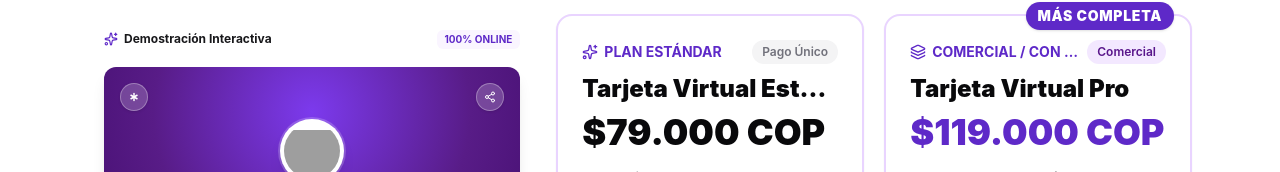
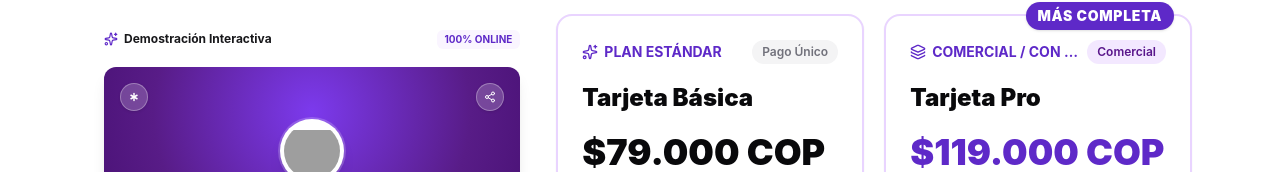
Before and after one commit to impulsanet1/AppOfi, a React (Vite) app: page / in a window 1280 px wide. Both pictures are taken after a click on the button "Tarjetas Virtuales". Shown: the part 258-430 px from the top of the page. Built offline with nearby package versions, Linux system fonts and the light colour scheme; no server answers; the database is empty; grey boxes are pictures that could not be loaded.

Commit message:
refactor: simplify plan titles and update terminology
- Rename "Tarjeta Virtual Estándar" to "Tarjeta Básica".
- Standardize plan titles logic in admin and card components.
- Update UI copy: "Likes" to "Me gusta" and improve QR feature description.

```diff
--- a/src/components/AdminPanel.tsx
+++ b/src/components/AdminPanel.tsx
@@ -139,7 +139,7 @@ export const AdminPanel: React.FC<AdminPanelProps> = ({
 
     // Plan 1: Básica
     cardPlan1Badge: settings.cardPlan1Badge || 'Plan Estándar',
-    cardPlan1Title: settings.cardPlan1Title || 'Tarjeta Virtual Estándar',
+    cardPlan1Title: (settings.cardPlan1Title && !/tarjeta (virtual|digital) (est[aá]ndar|b[aá]sica)/i.test(settings.cardPlan1Title.trim())) ? settings.cardPlan1Title : 'Tarjeta Básica',
     cardsBasicPrice: settings.cardsBasicPrice || '$79.000 COP',
     cardPlan1ButtonText: settings.cardPlan1ButtonText || 'Pedir Tarjeta',
     cardPlan1Features: (!settings.cardPlan1Features || settings.cardPlan1Features.some(f => /^(item|feat|nueva)/i.test(f.trim()))) ? [
@@ -229,7 +229,7 @@ export const AdminPanel: React.FC<AdminPanelProps> = ({
       packNegocioPrice: (settings.packNegocioPrice && settings.packNegocioPrice !== '$139.000 COP') ? settings.packNegocioPrice : '$80.000 COP',
 
       cardPlan1Badge: settings.cardPlan1Badge || 'Plan Estándar',
-      cardPlan1Title: settings.cardPlan1Title || 'Tarjeta Virtual Estándar',
+      cardPlan1Title: (settings.cardPlan1Title && !/tarjeta (virtual|digital) (est[aá]ndar|b[aá]sica)/i.test(settings.cardPlan1Title.trim())) ? settings.cardPlan1Title : 'Tarjeta Básica',
       cardsBasicPrice: settings.cardsBasicPrice || '$79.000 COP',
       cardPlan1ButtonText: settings.cardPlan1ButtonText || 'Pedir Tarjeta',
       cardPlan1Features: (!settings.cardPlan1Features || settings.cardPlan1Features.some(f => /^(item|feat|nueva)/i.test(f.trim()))) ? [
@@ -1612,7 +1612,7 @@ export const AdminPanel: React.FC<AdminPanelProps> = ({
                                 [
                                   { id: 'all', label: 'Todos' },
                                   { id: 'seguidores', label: 'Seguidores' },
-                                  { id: 'likes', label: 'Likes' },
+                                  { id: 'likes', label: 'Me gusta' },
                                   { id: 'vistas', label: 'Vistas' },
                                 ] as const
                               ).map((tf) => {
@@ -1671,7 +1671,7 @@ export const AdminPanel: React.FC<AdminPanelProps> = ({
                                   className="px-2 py-0.5 rounded text-[10px] font-bold bg-zinc-100 text-zinc-800 border border-zinc-200 uppercase cursor-pointer"
                                 >
                                   <option value="seguidores">Seguidores</option>
-                                  <option value="likes">Likes</option>
+                                  <option value="likes">Me gusta</option>
                                   <option value="vistas">Vistas</option>
                                 </select>
                                 <span className="text-[10px] font-bold px-2 py-0.5 rounded bg-purple-100 text-[#5e29c8] border border-purple-200">
@@ -2222,7 +2222,7 @@ export const AdminPanel: React.FC<AdminPanelProps> = ({
                     className="w-full px-2.5 py-1.5 rounded-lg border border-zinc-300 text-xs bg-white"
                   >
                     <option value="seguidores">Seguidores</option>
-                    <option value="likes">Likes</option>
+                    <option value="likes">Me gusta</option>
                     <option value="vistas">Vistas</option>
                   </select>
                 </div>
--- a/src/components/CardsPage.tsx
+++ b/src/components/CardsPage.tsx
@@ -97,6 +97,14 @@ export const CardsPage: React.FC<CardsPageProps> = ({ settings, onNavigate }) =>
 
   const plan1Features = cleanPlanFeatures(settings.cardPlan1Features, defaultPlan1Features);
   const plan2Features = cleanPlanFeatures(settings.cardPlan2Features, defaultPlan2Features);
+
+  const plan1Title = (!settings.cardPlan1Title || /tarjeta (digital|virtual) b[aá]sica/i.test(settings.cardPlan1Title.trim()))
+    ? 'Tarjeta Básica'
+    : settings.cardPlan1Title;
+
+  const plan2Title = (!settings.cardPlan2Title || /tarjeta virtual pro/i.test(settings.cardPlan2Title.trim()))
+    ? 'Tarjeta Pro'
+    : settings.cardPlan2Title;
 
   return (
     <div className="bg-white min-h-[70vh]">
@@ -388,12 +396,12 @@ export const CardsPage: React.FC<CardsPageProps> = ({ settings, onNavigate }) =>
                   </span>
                 </div>
 
-                <div className="mb-1.5 flex items-center">
+                <div className="mb-2 min-h-[3rem] flex items-center">
                   <h3
-                    className="text-xl sm:text-2xl font-black text-zinc-950 leading-tight block w-full truncate"
-                    title={settings.cardPlan1Title || 'Tarjeta Virtual Básica'}
+                    className="text-xl sm:text-2xl font-black text-zinc-950 leading-snug block w-full break-words"
+                    title={plan1Title}
                   >
-                    {settings.cardPlan1Title || 'Tarjeta Virtual Básica'}
+                    {plan1Title}
                   </h3>
                 </div>
 
@@ -413,7 +421,7 @@ export const CardsPage: React.FC<CardsPageProps> = ({ settings, onNavigate }) =>
 
               <a
                 href={getWhatsAppOrderUrl(
-                  settings.cardPlan1Title || 'Tarjeta Virtual Básica',
+                  plan1Title,
                   settings.cardsBasicPrice || '$79.000 COP'
                 )}
                 target="_blank"
@@ -424,7 +432,7 @@ export const CardsPage: React.FC<CardsPageProps> = ({ settings, onNavigate }) =>
               </a>
             </div>
 
-            {/* Plan 2: Tarjeta Virtual Pro / Comercial */}
+            {/* Plan 2: Tarjeta Pro */}
             <div className="bg-white p-4 sm:p-6 rounded-2xl border-2 border-purple-200 hover:border-[#8B5CF6] hover:shadow-md transition-all duration-200 flex flex-col justify-between shadow-xs relative">
               <span className="absolute -top-3.5 right-4 px-3 py-1 rounded-full text-xs sm:text-sm font-black uppercase tracking-wider bg-[#5e29c8] text-white shadow-sm">
                 Más Completa
@@ -441,12 +449,12 @@ export const CardsPage: React.FC<CardsPageProps> = ({ settings, onNavigate }) =>
                   </span>
                 </div>
 
-                <div className="mb-1.5 flex items-center">
+                <div className="mb-2 min-h-[3rem] flex items-center">
                   <h3
-                    className="text-xl sm:text-2xl font-black text-zinc-950 leading-tight block w-full truncate"
-                    title={settings.cardPlan2Title || 'Tarjeta Virtual Pro'}
+                    className="text-xl sm:text-2xl font-black text-zinc-950 leading-snug block w-full break-words"
+                    title={plan2Title}
                   >
-                    {settings.cardPlan2Title || 'Tarjeta Virtual Pro'}
+                    {plan2Title}
                   </h3>
                 </div>
 
--- a/src/components/HomePage.tsx
+++ b/src/components/HomePage.tsx
@@ -106,13 +106,12 @@ export const HomePage: React.FC<HomePageProps> = ({ settings, onNavigate }) => {
           >
             Tu negocio en un{' '}
             <span className="bg-gradient-to-r from-[#5e29c8] via-[#8B5CF6] to-pink-600 bg-clip-text text-transparent">
-              QR
+              QR.
+            </span>{' '}
+            Tus redes,{' '}
+            <span className="bg-gradient-to-r from-[#5e29c8] via-[#8B5CF6] to-pink-600 bg-clip-text text-transparent">
+              en crecimiento.
             </span>
-            . Tus redes,{' '}
-            <span className="bg-gradient-to-r from-[#5e29c8] via-[#8B5CF6] to-pink-600 bg-clip-text text-transparent">
-              en crecimiento
-            </span>
-            .
           </motion.h1>
 
           {/* Subtítulo adaptado */}
@@ -311,7 +310,7 @@ export const HomePage: React.FC<HomePageProps> = ({ settings, onNavigate }) => {
                 <div className="space-y-2.5 mb-6 text-sm sm:text-base text-zinc-800">
                   <div className="flex items-center gap-2.5 font-medium">
                     <QrCode className="w-5 h-5 text-[#5e29c8] shrink-0" />
-                    <span>Código QR de alta definición permanente</span>
+                    <span>Código QR descargable en alta definición</span>
                   </div>
                   <div className="flex items-center gap-2.5 font-medium">
                     <Share2 className="w-5 h-5 text-[#5e29c8] shrink-0" />
--- a/src/components/SocialPage.tsx
+++ b/src/components/SocialPage.tsx
@@ -281,12 +281,12 @@ export const SocialPage: React.FC<SocialPageProps> = ({
             })}
           </div>
 
-          {/* Filtro por Servicio: Seguidores por defecto, Likes, Vistas (Sin palabra 'TIPO') */}
+          {/* Filtro por Servicio: Seguidores por defecto, Me gusta, Vistas (Sin palabra 'TIPO') */}
           <div className="grid grid-cols-3 sm:flex items-center gap-1.5 w-full md:w-auto shrink-0 border-t md:border-t-0 pt-2 md:pt-0 border-zinc-200/60">
             {(
               [
                 { id: 'seguidores', label: 'Seguidores', icon: <Users className="w-3.5 h-3.5" /> },
-                { id: 'likes', label: 'Likes', icon: <Heart className="w-3.5 h-3.5 text-rose-500" /> },
+                { id: 'likes', label: 'Me gusta', icon: <Heart className="w-3.5 h-3.5 text-rose-500" /> },
                 { id: 'vistas', label: 'Vistas', icon: <Eye className="w-3.5 h-3.5 text-blue-500" /> },
               ] as const
             ).map((t) => (
@@ -337,7 +337,7 @@ export const SocialPage: React.FC<SocialPageProps> = ({
                       <div className="flex items-center gap-2 min-w-0">
                         {renderVisualMetric(pack)}
                         <span className="text-sm sm:text-base font-extrabold uppercase tracking-wider text-zinc-700 truncate">
-                          {pack.type}
+                          {pack.type === 'likes' ? 'Me gusta' : pack.type}
                         </span>
                       </div>
                       <span className="text-xs sm:text-sm uppercase font-mono font-bold text-zinc-700 bg-zinc-100 px-3 py-1 rounded-md shrink-0">
--- a/src/firebase.ts
+++ b/src/firebase.ts
@@ -211,7 +211,7 @@ export const DEFAULT_SETTINGS: AgencySettings = {
 
   // Plan 1: Estándar
   cardPlan1Badge: "Plan Estándar",
-  cardPlan1Title: "Tarjeta Virtual Estándar",
+  cardPlan1Title: "Tarjeta Básica",
   cardsBasicPrice: "$79.000 COP",
   cardPlan1Features: [
     "Tarjeta con tu logo y colores",
```
